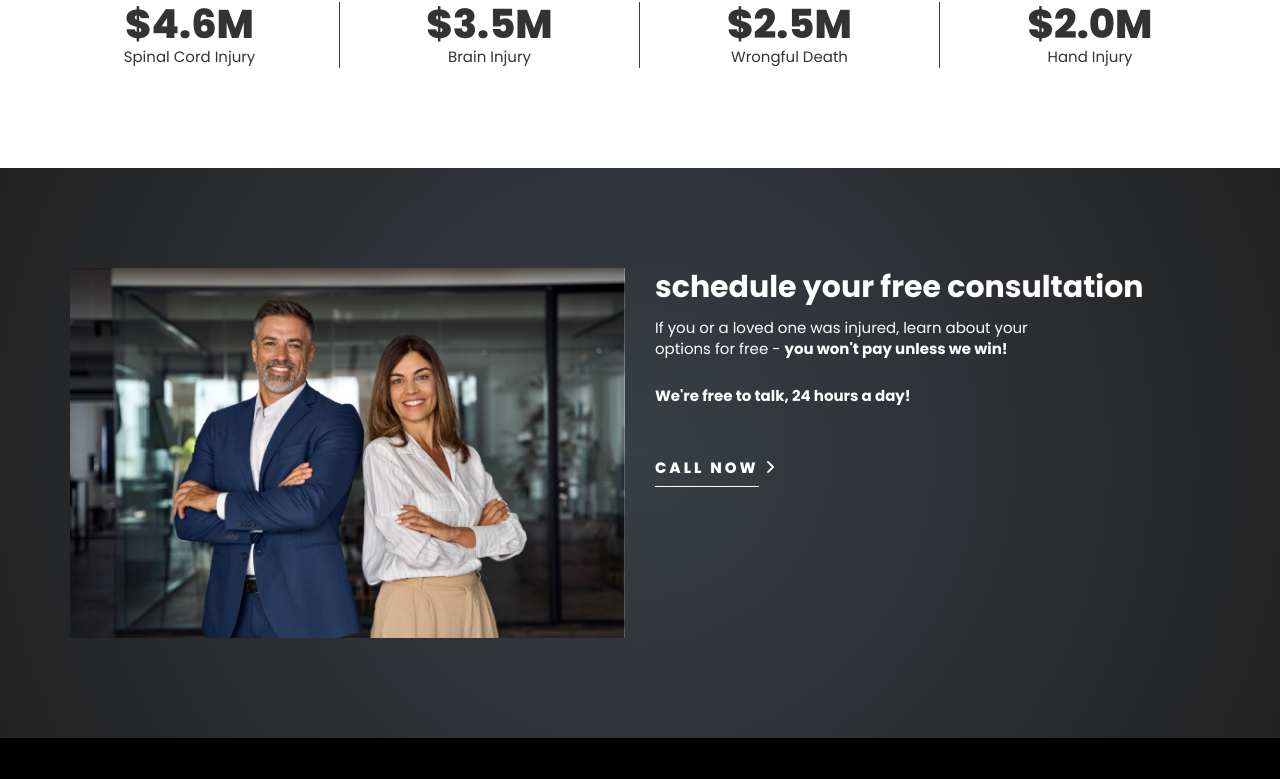
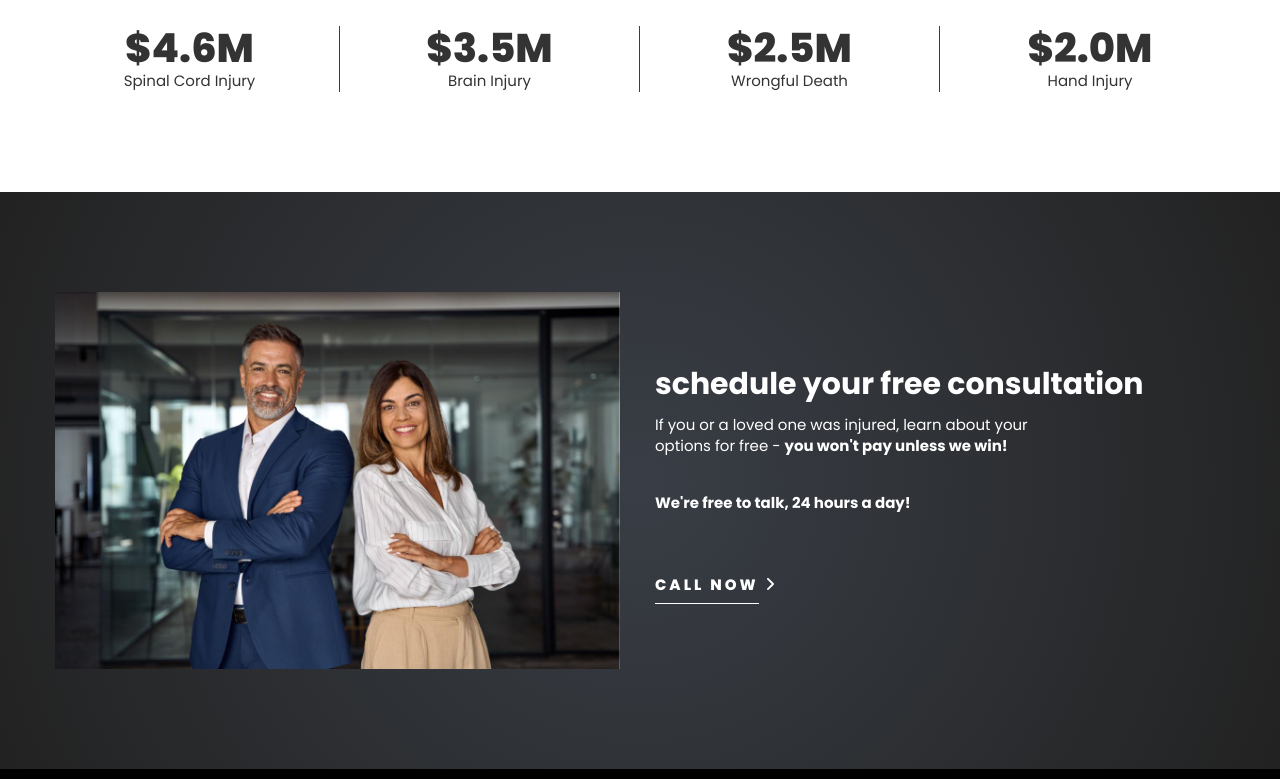
Before and after one commit to kern-me/lead-science-legal-services, a website: page src/index.html in a window 1280 px wide. Shown: the part 2180-2959 px from the top of the page. Drawn offline with nearby package versions, Linux system fonts and the light colour scheme; files that its build step writes are made by us from their sources.

Commit message:
section spacing refinements

```diff
--- a/src/index.html
+++ b/src/index.html
@@ -85,7 +85,7 @@
 
 <section class="container-fluid bg--dark-gray">
     <div class="container">
-        <div class="row row--rev section-padding-x">
+        <div class="row row--rev section-padding-bottom">
             <div class="col-md-6">
                 <h2 class="u-text-center--mobile">what we do</h2>
                 <p class="u-text-center--mobile">We focus on personal injury law, including:</p>
@@ -100,7 +100,7 @@
                     <li>Product liability</li>
                 </ul>
             </div>
-            <div class="col-md-6">
+            <div class="col-md-6 u-img-content">
                 <img src="img/shutterstock_1100540591.jpg" alt="Professionally-dressed woman holding a book open with one hand, and writing on a pad with the other" />
             </div>
         </div>
@@ -134,10 +134,10 @@
     </div>
 </section>
 
-<section class="container-fluid bg--dark-gray">
+<section class="container-fluid bg--dark-gray section--schedule">
     <div class="container">
-        <div class="row section-padding-x">
-            <div class="col-md-6">
+        <div class="row section-padding-bottom">
+            <div class="col-md-6 u-img-content">
                 <img alt="Two smiling, middle-aged professionals with their arms crossed standing side by side" src="img/shutterstock_2343004303.jpg" width="" />
             </div>
             <div class="col-md-6 pt-lg--m">
--- a/src/sass/_sections.scss
+++ b/src/sass/_sections.scss
@@ -62,6 +62,27 @@
   }
 }
 
+.section--schedule {
+  .row {
+    display: flex;
+    align-items: center;
+    flex-direction: column;
+    @include vars.breakpoint(m) {
+      display: flex;
+      flex-direction: row;
+    }
+    .col-md-6 {
+      display: flex;
+      flex-direction: column;
+      &:first-child {
+        @include vars.breakpoint(m) {
+          padding-right: 2rem;
+        }
+      }
+    }
+  }
+}
+
 .logo-avvo {
   width: 6rem;
   height: auto;
--- a/src/sass/_spacing.scss
+++ /dev/null
@@ -1,41 +0,0 @@
-@use 'vars';
-
-.section-padding-x {
-  padding: 5rem 0;
-  @include vars.breakpoint(m) {
-    padding: 10rem 0;
-  }
-}
-
-.pt-lg--m {
-  padding-top: 5rem;
-  @include vars.breakpoint(m) {
-    padding-top: 0;
-  }
-}
-
-.pb-xl {
-  padding-bottom: 5rem;
-  @include vars.breakpoint(m) {
-    padding-bottom: 10rem;
-  }
-}
-
-.mt-lg--m {
-  margin-top: 5rem;
-  @include vars.breakpoint(m) {
-    padding-top: 0;
-  }
-}
-
-.mt-m {
-  margin-top: 2.5rem;
-}
-
-.mt-lg {
-  margin-top: 5rem;
-}
-
-.mb-0 {
-  margin-bottom: 0;
-}
--- a/src/sass/_utilities.scss
+++ b/src/sass/_utilities.scss
@@ -95,3 +95,58 @@
 .u-margin-reset {
   margin-inline: unset;
 }
+
+.u-img-content {
+  padding-left: 0;
+  padding-right: 0;
+}
+
+.section-padding-bottom {
+  padding: 0 0 5rem;
+  @include vars.breakpoint(s) {
+    padding: 5rem 0;
+  }
+  @include vars.breakpoint(m) {
+    padding: 10rem 0;
+  }
+}
+
+.section-padding-x {
+  padding: 5rem 0;
+  @include vars.breakpoint(m) {
+    padding: 10rem 0;
+  }
+}
+
+.pt-lg--m {
+  padding-top: 5rem;
+  @include vars.breakpoint(m) {
+    padding-top: 0;
+  }
+}
+
+.pb-xl {
+  padding-bottom: 5rem;
+  @include vars.breakpoint(m) {
+    padding-bottom: 10rem;
+  }
+}
+
+.mt-lg--m {
+  margin-top: 5rem;
+  @include vars.breakpoint(m) {
+    padding-top: 0;
+  }
+}
+
+.mt-m {
+  margin-top: 2.5rem;
+}
+
+.mt-lg {
+  margin-top: 5rem;
+}
+
+.mb-0 {
+  margin-bottom: 0;
+}
--- a/src/sass/style.scss
+++ b/src/sass/style.scss
@@ -1,5 +1,4 @@
 @use 'vars';
-@use 'spacing';
 @use 'buttons';
 @use 'lists';
 @use 'utilities';
```
